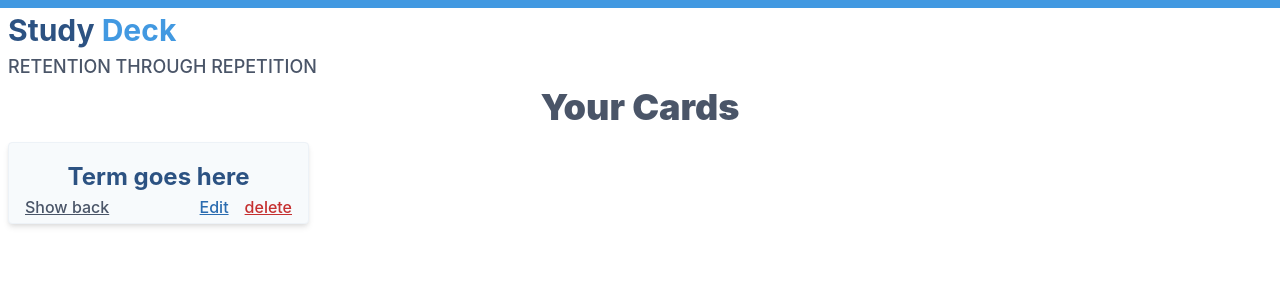
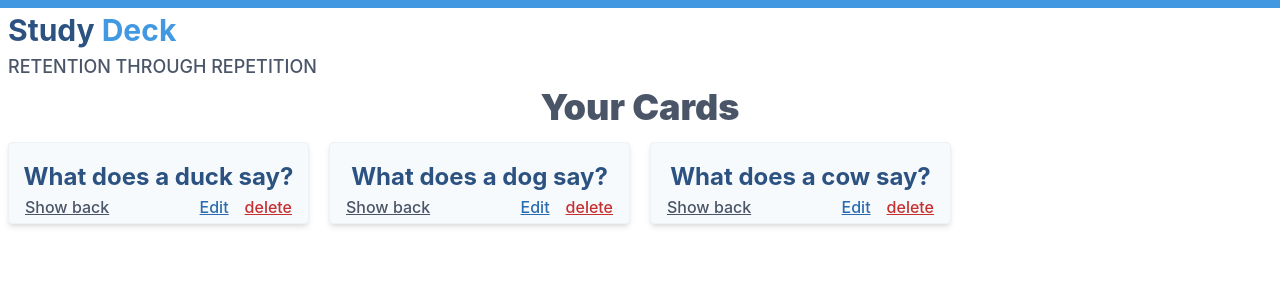
Before and after one commit to fuhrn/studydeck, a React (Create React App) app: page / in a window 1280 px wide. Shown: the top 300 px of the page. Built offline with nearby package versions, Linux system fonts and the light colour scheme.

Commit message:
Create a Reusable Component

```diff
--- a/src/App.js
+++ b/src/App.js
@@ -1,6 +1,7 @@
 import React from "react";
 import "./normalize.css";
 import "./App.css";
+import { CardPreview } from "./components/CardPreview";
 
 function App() {
   return (
@@ -14,22 +15,9 @@ function App() {
       <main>
         <h3>Your Cards</h3>
         <div className="gridContainer">
-          <div className="tile">
-            <h4 className="cardTerm">Term goes here</h4>
-            <div className="cardButtons">
-              <button type="button" className="tertiary">
-                Show back
-              </button>
-              <div>
-                <button type="button" className="secondary">
-                  Edit
-                </button>
-                <button type="button" className="secondary danger">
-                  delete
-                </button>
-              </div>
-            </div>
-          </div>
+          <CardPreview term="What does a duck say?" />
+          <CardPreview term="What does a dog say?" />
+          <CardPreview term="What does a cow say?" />
         </div>
       </main>
     </div>
--- /dev/null
+++ b/src/components/CardPreview.js
@@ -0,0 +1,22 @@
+import React from "react";
+
+export function CardPreview(props) {
+  return (
+    <div className="tile">
+      <h4 className="cardTerm">{props.term}</h4>
+      <div className="cardButtons">
+        <button type="button" className="tertiary">
+          Show back
+        </button>
+        <div>
+          <button type="button" className="secondary">
+            Edit
+          </button>
+          <button type="button" className="secondary danger">
+            delete
+          </button>
+        </div>
+      </div>
+    </div>
+  );
+}
```
